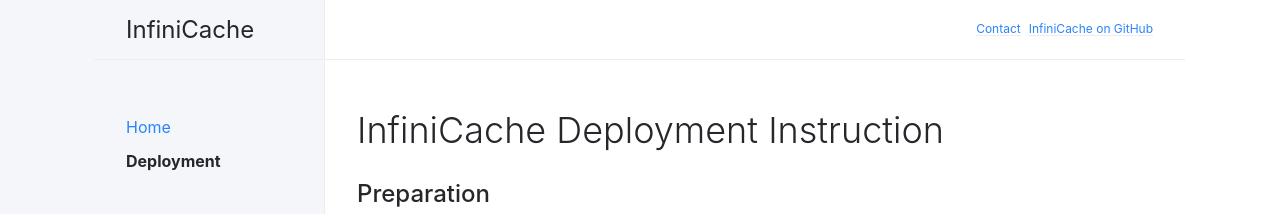
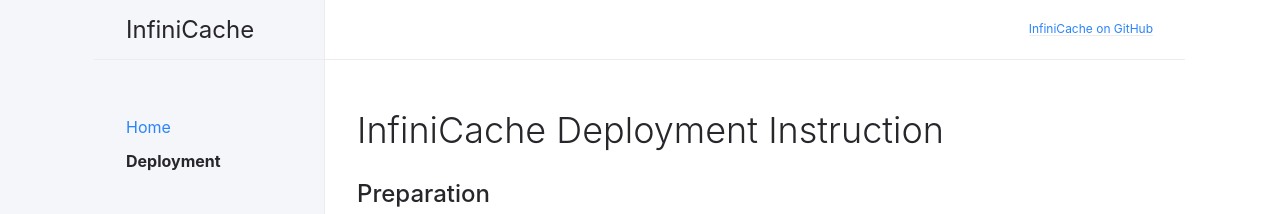
Before and after one commit to ds2-lab/infinicache.com, a Jekyll site: the page built from docs/deploy.md, in a window 1280 px wide. Shown: the top 214 px of the page. Built offline with Jekyll 4.4.1, drawn with Linux system fonts in a browser that asks for light colours.

```diff
--- a/_config.yml
+++ b/_config.yml
@@ -35,8 +35,8 @@ heading_anchors: true
 
 # Aux links for the upper right navigation
 aux_links:
-  "Contact":
-    - "#contact"
+  # "Contact":
+  #   - "#contact"
   "InfiniCache on GitHub":
     - "//github.com/mason-leap-lab/infinicache"
 
```
Also changed, not shown: index.md (+1 -1 lines), 1 other file.
